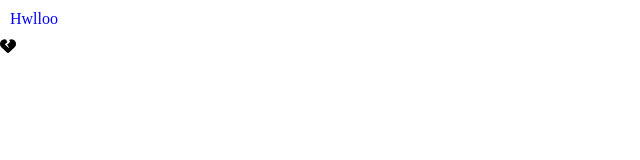
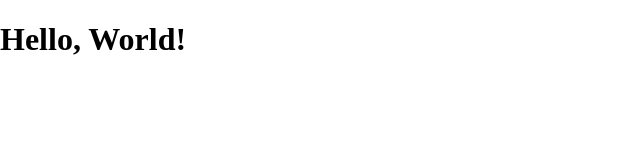
Before and after one commit to YousefShokati/PersonalWebsite, a plain HTML site: page --template/index.html in a window 1280 px wide. Shown: the whole page, without its empty margins (0-640 px from the left). Drawn offline with Linux system fonts and the light colour scheme.

Commit message:
Hello World

```diff
--- a/--template/index.html
+++ b/--template/index.html
@@ -18,8 +18,8 @@
     <link rel="stylesheet" href="style.css" />
   </head>
   <body>
-    <p class="josef">Hwlloo</p>
-    <i class="fa fa-heart-broken"></i>
+    <h1>Hello, World!</h1>
+
     <!-- scripts -->
     <script src="script.js"></script>
   </body>
```
